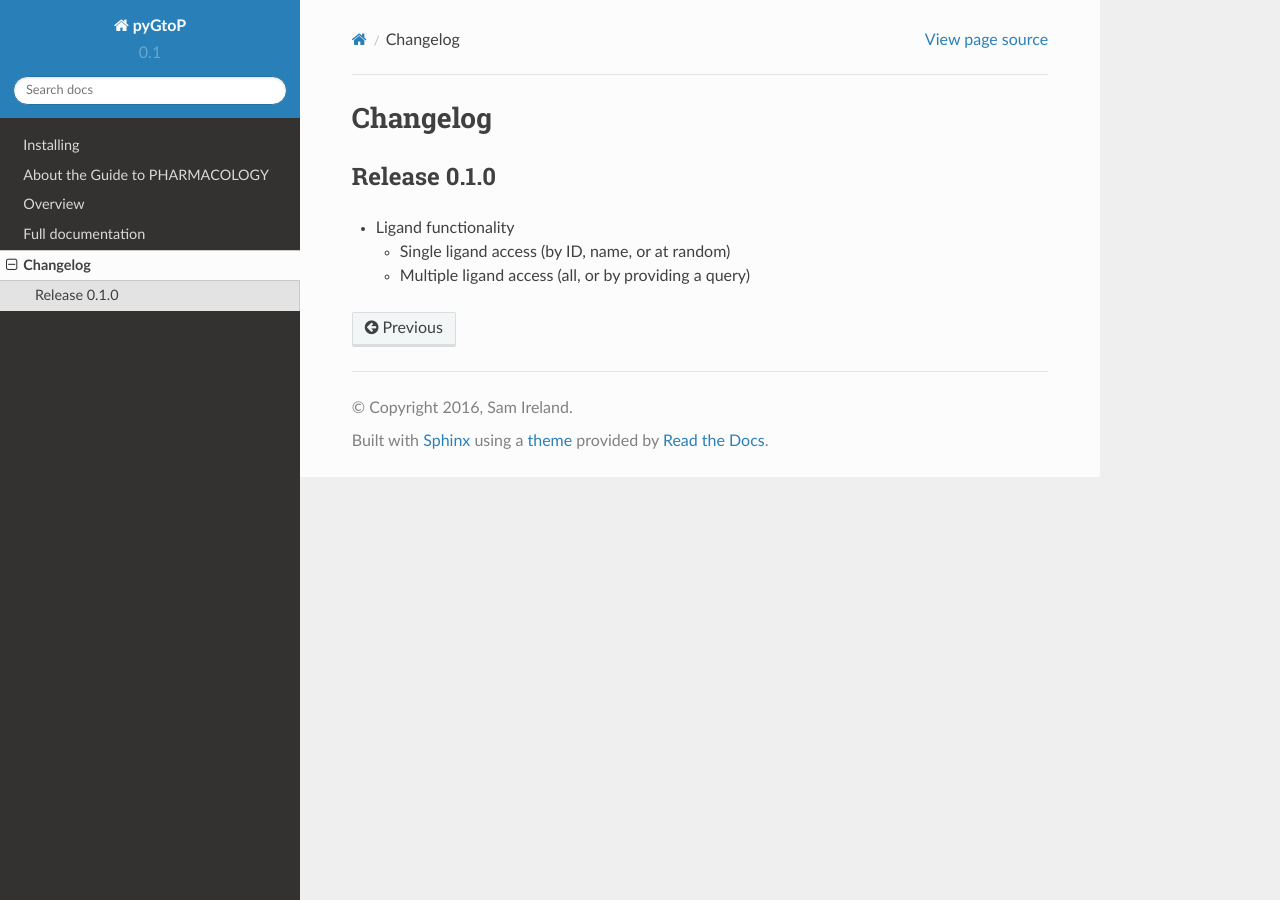
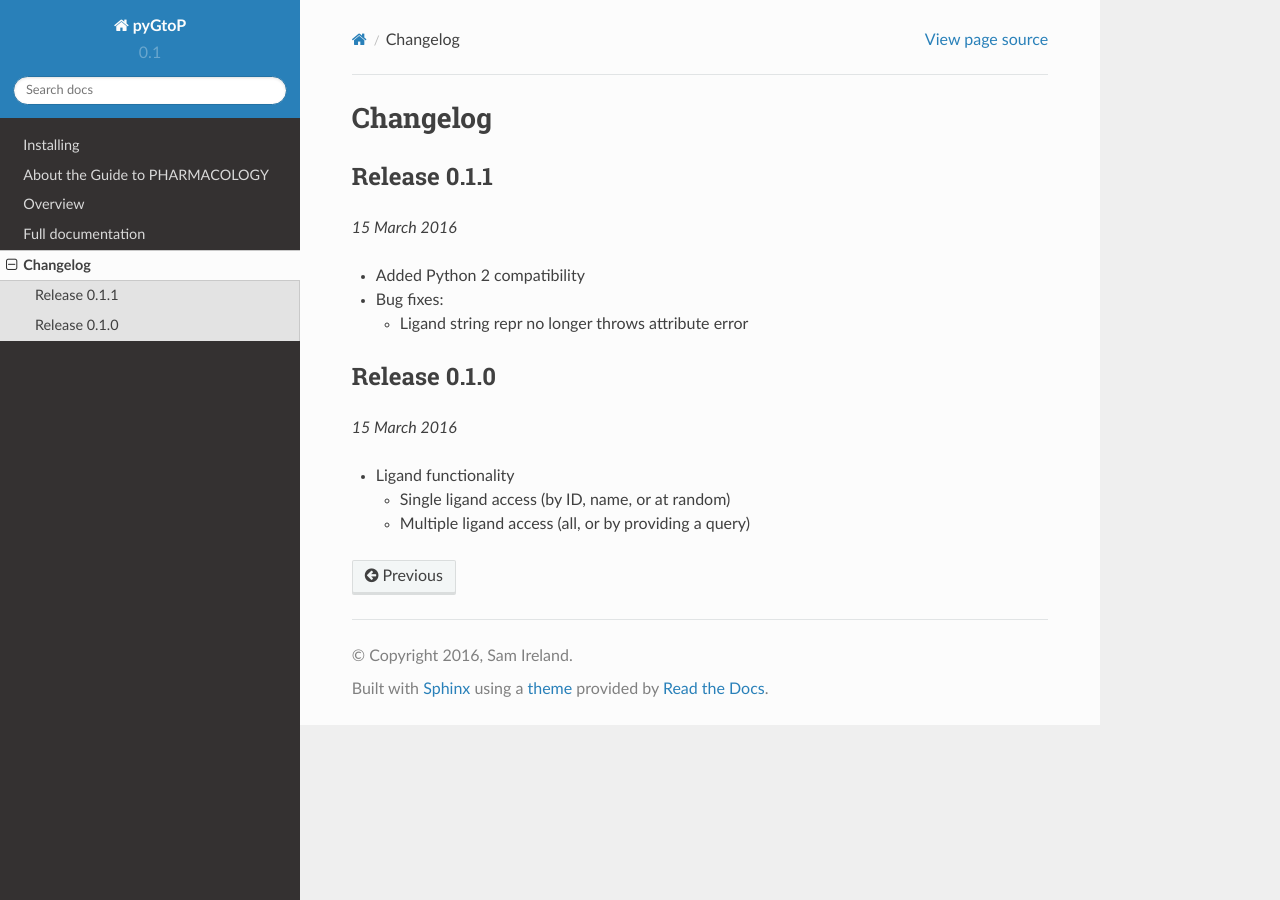
Before and after one commit to simondharding/pygtop, a Sphinx documentation site: the page built from docs/source/changelog.rst, in a window 1280 px wide. Built offline with Sphinx 7.4.7 and the Read the Docs theme 2.0.0, drawn with Linux system fonts in a browser that asks for light colours.

Commit message:
0.1.1 final

```diff
--- a/docs/source/changelog.rst
+++ b/docs/source/changelog.rst
@@ -1,8 +1,21 @@
 Changelog
 ---------
 
+Release 0.1.1
+~~~~~~~~~~~~~
+
+`15 March 2016`
+
+* Added Python 2 compatibility
+
+* Bug fixes:
+
+  * Ligand string repr no longer throws attribute error
+
 Release 0.1.0
 ~~~~~~~~~~~~~
+
+`15 March 2016`
 
 * Ligand functionality
 
--- a/docs/source/conf.py
+++ b/docs/source/conf.py
@@ -63,7 +63,7 @@ author = 'Sam Ireland'
 # The short X.Y version.
 version = '0.1'
 # The full version, including alpha/beta/rc tags.
-release = '0'
+release = '0.1.1'
 
 # The language for content autogenerated by Sphinx. Refer to documentation
 # for a list of supported languages.
```
Also changed, not shown: docs/source/installing.rst (+5 -5 lines).
